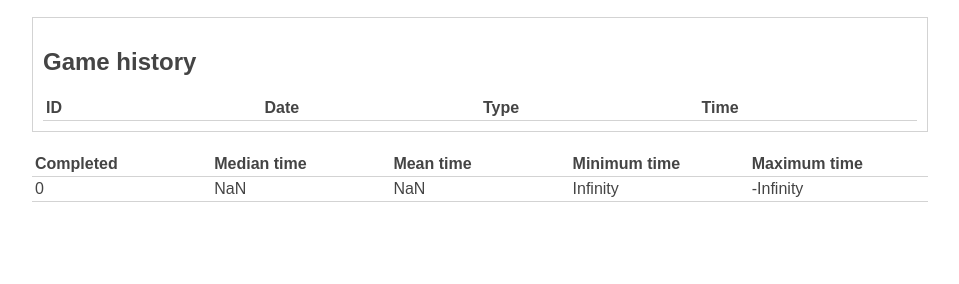
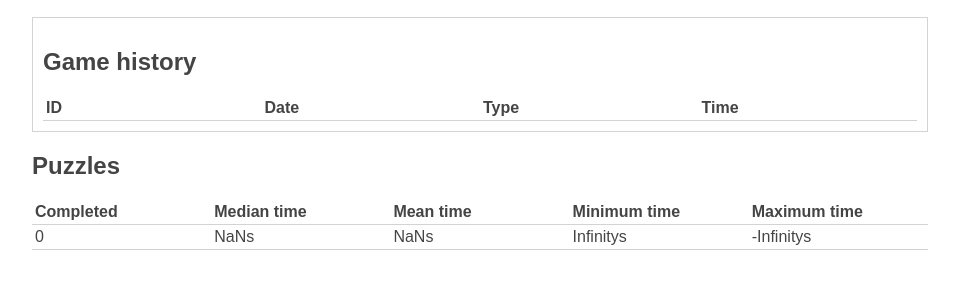
Before and after one commit to thomasebsmith/set, a plain HTML site: page stats.html in a window 1280 px wide. Shown: the part 142-426 px from the top of the page, without its empty margins (160-1119 px from the left). Drawn offline with Linux system fonts and the light colour scheme.

Commit message:
Improve numerical formatting on stats page

```diff
--- a/scripts/dom.js
+++ b/scripts/dom.js
@@ -97,18 +97,18 @@
   });
   doc.querySelectorAll(".median-puzzle-time").forEach(el => {
     const stats = getPuzzleStats();
-    el.textContent = stats.medianTime;
+    el.textContent = `${stats.medianTime.toFixed(2)}s`;
   });
   doc.querySelectorAll(".mean-puzzle-time").forEach(el => {
     const stats = getPuzzleStats();
-    el.textContent = stats.meanTime;
+    el.textContent = `${stats.meanTime.toFixed(2)}s`;
   });
   doc.querySelectorAll(".minimum-puzzle-time").forEach(el => {
     const stats = getPuzzleStats();
-    el.textContent = stats.minTime;
+    el.textContent = `${stats.minTime.toFixed(2)}s`;
   });
   doc.querySelectorAll(".maximum-puzzle-time").forEach(el => {
     const stats = getPuzzleStats();
-    el.textContent = stats.maxTime;
+    el.textContent = `${stats.maxTime.toFixed(2)}s`;
   });
 })(window);
--- a/stats.html
+++ b/stats.html
@@ -34,8 +34,9 @@
         </div>
       </section>
       <section class="puzzles">
-        <table>
-          <div>
+        <div>
+          <h2>Puzzles</h2>
+          <table>
             <tr>
               <th>Completed</th>
               <th>Median time</th>
```
